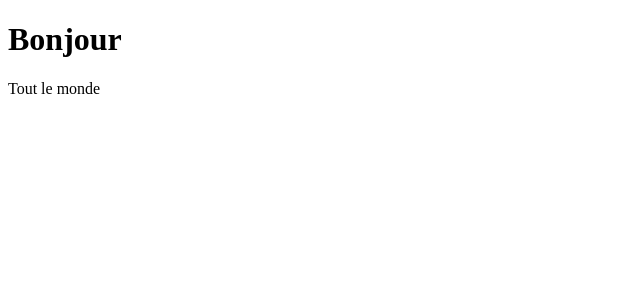
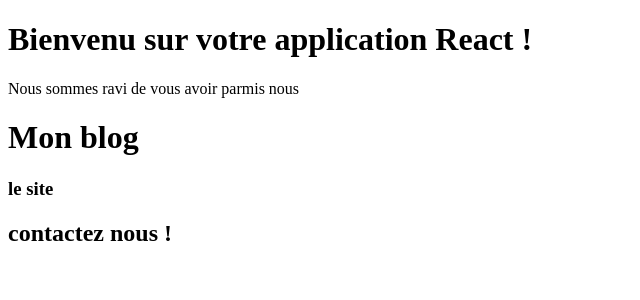
Before and after one commit to jefflearning40/test-react, a React (Vite) app: page / in a window 1280 px wide. Shown: the top 300 px of the page, without its empty margins (0-640 px from the left). Built offline with nearby package versions, Linux system fonts and the light colour scheme.

Commit message:
learn react

```diff
--- a/src/App.jsx
+++ b/src/App.jsx
@@ -1,13 +1,20 @@
-import React, { Fragment } from 'react';
-const Title='Bonjour'
-const Para="Tout le monde"
-function App() {
-  return (
-    <Fragment>
-      <h1 id="Title" className="title">{Title}</h1>
-      <p>{Para}</p>
-    </Fragment>
-  );
+
+
+import Footer from "./footer";
+import Header from "./header";
+import Main1 from "./main1";
+import WelcomeMessage from "./welcomeMessage";
+
+
+
+export default function App(){
+    return(
+        <div>
+            <WelcomeMessage />
+            <Header />
+            <Main1/>
+            <Footer />
+
+            </div>
+    );
 }
-
-export default App;
--- /dev/null
+++ b/src/Footer.jsx
@@ -0,0 +1,9 @@
+export default function Footer(){
+    return (
+        <footer>
+            <h2>
+                contactez nous !
+            </h2>
+        </footer>
+    );
+}
--- /dev/null
+++ b/src/Header.jsx
@@ -0,0 +1,9 @@
+export default function Header(){
+    return (
+        <header>
+            <h1>
+                Mon blog
+            </h1>
+        </header>
+    );
+}
--- /dev/null
+++ b/src/Main1.jsx
@@ -0,0 +1,5 @@
+export default function Main1(){
+    return(
+        <h3>le site</h3>
+    );
+}
--- /dev/null
+++ b/src/WelcomeMessage.jsx
@@ -0,0 +1,10 @@
+export default function WelcomeMessage(){
+  return (
+    <div>
+      <h1>
+        Bienvenu sur votre application React !
+      </h1>
+      <p>Nous sommes ravi de vous avoir parmis nous</p>
+    </div>
+  );
+}
```
